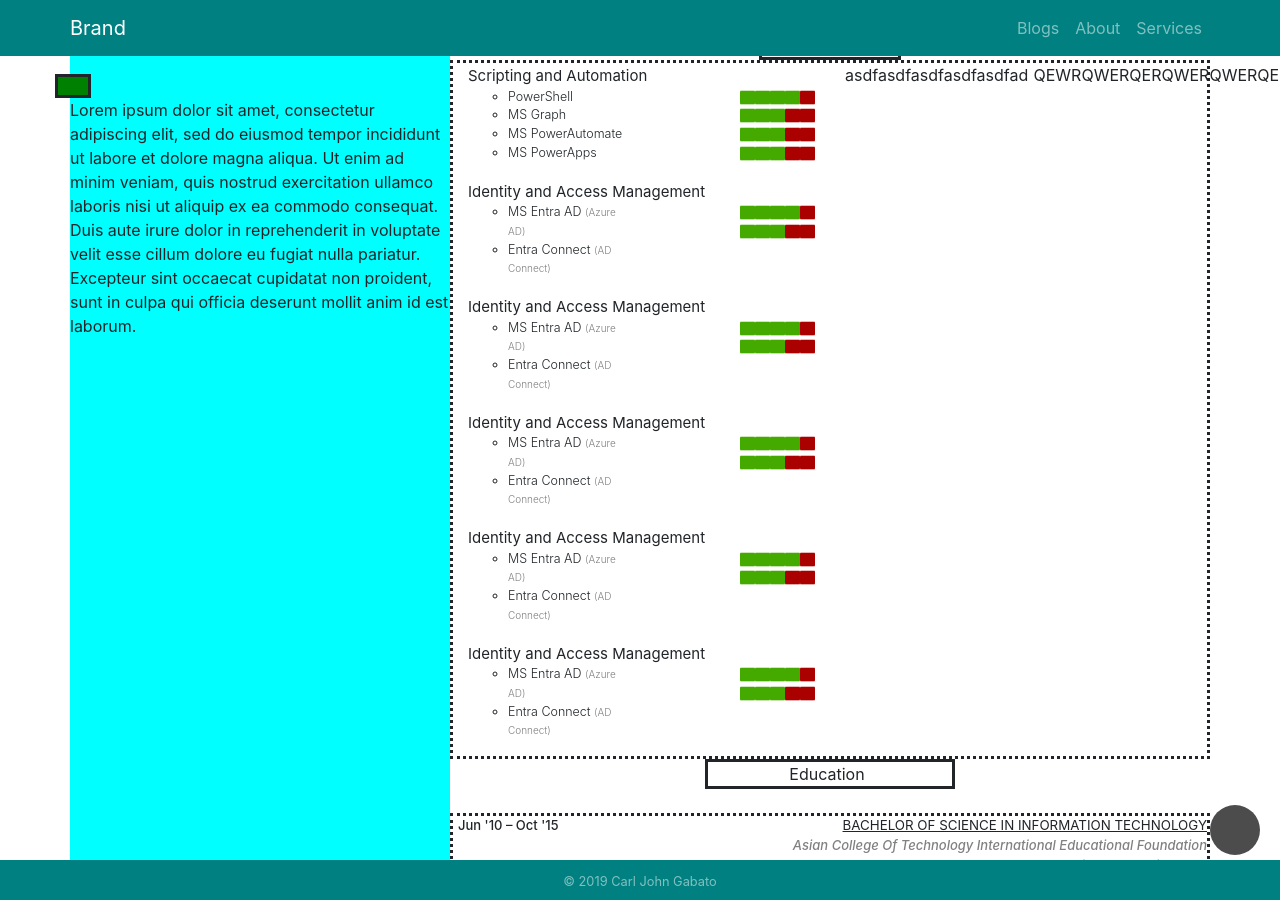
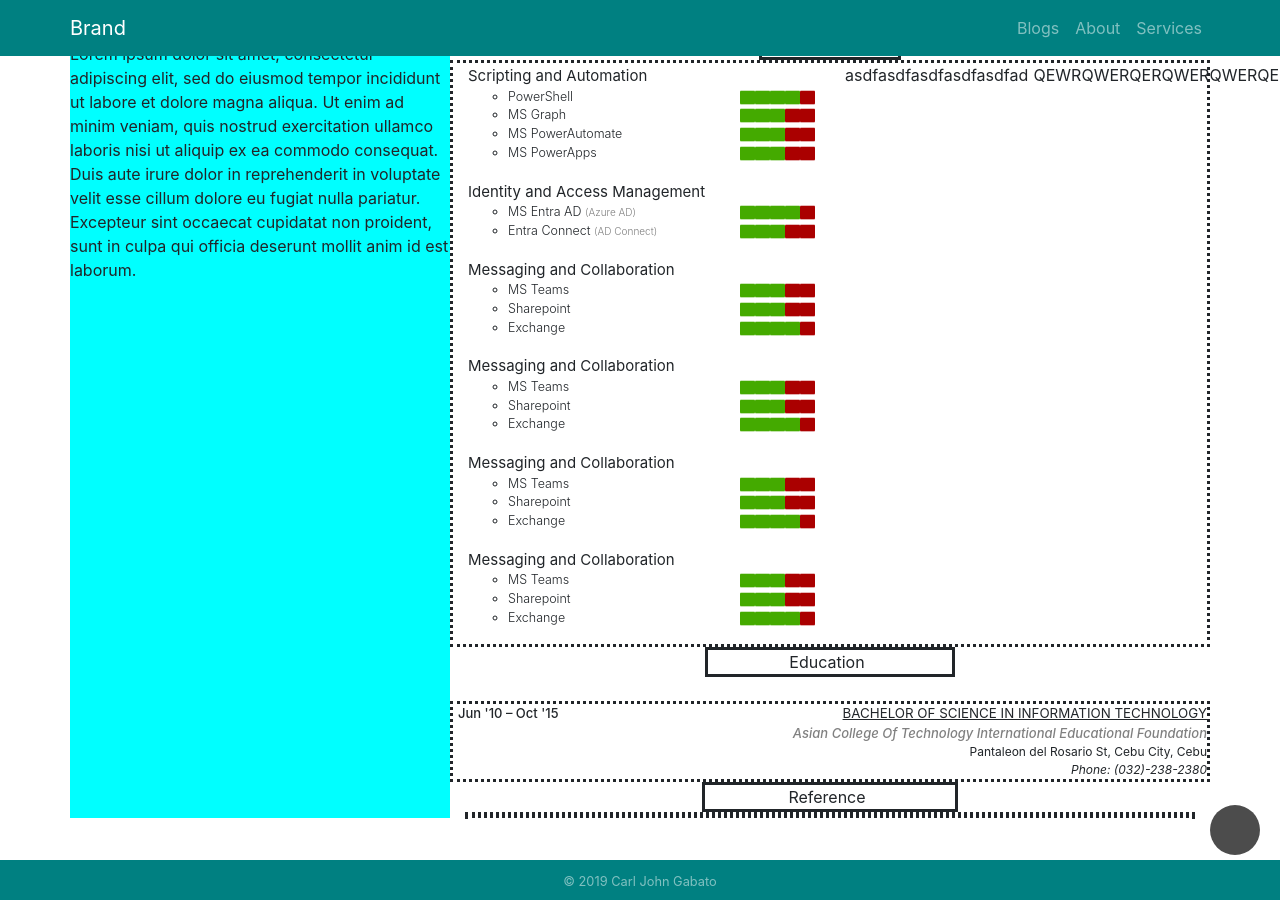
Before and after one commit to carljohngabato/aboutme, a Jekyll site: the page built from blogs.html, in a window 1280 px wide and 900 px high, scrolled down 1729 px. Built offline with Jekyll 4.4.1, drawn with Linux system fonts in a browser that asks for light colours; nearby versions of some CDN libraries.

```diff
--- a/blogs.html
+++ b/blogs.html
@@ -190,7 +190,7 @@
                             <div class="col-lg-12 col-md-12 col-sm-12">
                                 <h8 class="skill-title">Scripting and Automation</h8>
                             </div>
-                            <div class="col-lg-6 col-md-6 col-sm-6" style="width: 65%; height: auto;">
+                            <div class="col-lg-8 col-md-8 col-sm-8" style="width: 65%; height: auto;">
                                 <ul class="skills-list">
                                     <li class="skill-svc">PowerShell</li>
                                     <li class="skill-svc">MS Graph</li>
@@ -198,7 +198,7 @@
                                     <li class="skill-svc">MS PowerApps</li>
                                 </ul>
                             </div>
-                            <div class="col-lg-6 col-md-6 col-sm-6" style="width: 35%; height: auto;">
+                            <div class="col-lg-4 col-md-4 col-sm-4" style="width: 35%; height: auto;">
                                 <!--Scriting and automation-->
                                 <ul class="expertise">
                                 <li class="skill-svc">
@@ -245,7 +245,7 @@
                             <div class="col-lg-12 col-md-12 col-sm-12">
                                 <h8 class="skill-title">Identity and Access Management</h8>
                             </div>
-                            <div class="col-lg-6 col-md-6 col-sm-6" style="width: 65%; height: auto;">
+                            <div class="col-lg-8 col-md-8 col-sm-8" style="width: 65%; height: auto;">
                                 <ul class="skills-list">
                                     <li class="skill-svc">MS Entra AD
                                         <span class="skills-desc">(Azure AD)</span></li>
@@ -253,7 +253,7 @@
                                         <span class="skills-desc">(AD Connect)</span></li>
                                 </ul>
                             </div>
-                            <div class="col-lg-6 col-md-6 col-sm-6" style="width: 35%; height: auto;">
+                            <div class="col-lg-4 col-md-4 col-sm-4" style="width: 35%; height: auto;">
                                 <!-- #region IAM-->
                                 <ul class="expertise">
                                     <li class="skill-svc">
@@ -280,23 +280,22 @@
                         </div>
                         <div class="row">
                             <div class="col-lg-12 col-md-12 col-sm-12">
-                                <h8 class="skill-title">Identity and Access Management</h8>
+                                <h8 class="skill-title">Messaging and Collaboration</h8>
                             </div>
-                            <div class="col-lg-6 col-md-6 col-sm-6" style="width: 65%; height: auto;">
+                            <div class="col-lg-8 col-md-8 col-sm-8" style="width: 65%; height: auto;">
                                 <ul class="skills-list">
-                                    <li class="skill-svc">MS Entra AD
-                                        <span class="skills-desc">(Azure AD)</span></li>
-                                    <li class="skill-svc">Entra Connect
-                                        <span class="skills-desc">(AD Connect)</span></li>
+                                    <li class="skill-svc">MS Teams</li>
+                                    <li class="skill-svc">Sharepoint</li>
+                                    <li class="skill-svc">Exchange</li>
                                 </ul>
                             </div>
-                            <div class="col-lg-6 col-md-6 col-sm-6" style="width: 35%; height: auto;">
-                                <!-- #region IAM-->
+                            <div class="col-lg-4 col-md-4 col-sm-4" style="width: 35%; height: auto;">
+                                <!--MNC-->
                                 <ul class="expertise">
                                     <li class="skill-svc">
                                         <div class="d-flex flex-row-reverse">
                                         <div class="p2"><img class="red-bar" src="{{'/assets/images/red.png'}}" /></div>
-                                        <div class="p2"><img class="green-bar" src="{{'/assets/images/green.png'}}" /></div>
+                                        <div class="p2"><img class="red-bar" src="{{'/assets/images/red.png'}}" /></div>
                                         <div class="p2"><img class="green-bar" src="{{'/assets/images/green.png'}}" /></div>
                                         <div class="p2"><img class="green-bar" src="{{'/assets/images/green.png'}}" /></div>
                                         <div class="p2"><img class="green-bar" src="{{'/assets/images/green.png'}}" /></div>
@@ -311,29 +310,37 @@
                                         <div class="p2"><img class="green-bar" src="{{'/assets/images/green.png'}}" /></div>
                                         </div>
                                     </li>
+                                    <li class="skill-svc">
+                                        <div class="d-flex flex-row-reverse">
+                                        <div class="p2"><img class="red-bar" src="{{'/assets/images/red.png'}}" /></div>
+                                        <div class="p2"><img class="green-bar" src="{{'/assets/images/green.png'}}" /></div>
+                                        <div class="p2"><img class="green-bar" src="{{'/assets/images/green.png'}}" /></div>
+                                        <div class="p2"><img class="green-bar" src="{{'/assets/images/green.png'}}" /></div>
+                                        <div class="p2"><img class="green-bar" src="{{'/assets/images/green.png'}}" /></div>
+                                        </div>
+                                    </li>
                                 </ul>
-                                <!--END IAM-->
+                                <!--END MNC-->
                             </div>
                         </div>
                         <div class="row">
                             <div class="col-lg-12 col-md-12 col-sm-12">
-                                <h8 class="skill-title">Identity and Access Management</h8>
+                                <h8 class="skill-title">Messaging and Collaboration</h8>
                             </div>
-                            <div class="col-lg-6 col-md-6 col-sm-6" style="width: 65%; height: auto;">
+                            <div class="col-lg-8 col-md-8 col-sm-8" style="width: 65%; height: auto;">
                                 <ul class="skills-list">
-                                    <li class="skill-svc">MS Entra AD
-                                        <span class="skills-desc">(Azure AD)</span></li>
-                                    <li class="skill-svc">Entra Connect
-                                        <span class="skills-desc">(AD Connect)</span></li>
+                                    <li class="skill-svc">MS Teams</li>
+                                    <li class="skill-svc">Sharepoint</li>
+                                    <li class="skill-svc">Exchange</li>
                                 </ul>
                             </div>
-                            <div class="col-lg-6 col-md-6 col-sm-6" style="width: 35%; height: auto;">
-                                <!-- #region IAM-->
+                            <div class="col-lg-4 col-md-4 col-sm-4" style="width: 35%; height: auto;">
+                                <!--MNC-->
                                 <ul class="expertise">
                                     <li class="skill-svc">
                                         <div class="d-flex flex-row-reverse">
                                         <div class="p2"><img class="red-bar" src="{{'/assets/images/red.png'}}" /></div>
-                                        <div class="p2"><img class="green-bar" src="{{'/assets/images/green.png'}}" /></div>
+                                        <div class="p2"><img class="red-bar" src="{{'/assets/images/red.png'}}" /></div>
                                         <div class="p2"><img class="green-bar" src="{{'/assets/images/green.png'}}" /></div>
                                         <div class="p2"><img class="green-bar" src="{{'/assets/images/green.png'}}" /></div>
                                         <div class="p2"><img class="green-bar" src="{{'/assets/images/green.png'}}" /></div>
@@ -348,29 +355,37 @@
                                         <div class="p2"><img class="green-bar" src="{{'/assets/images/green.png'}}" /></div>
                                         </div>
                                     </li>
+                                    <li class="skill-svc">
+                                        <div class="d-flex flex-row-reverse">
+                                        <div class="p2"><img class="red-bar" src="{{'/assets/images/red.png'}}" /></div>
+                                        <div class="p2"><img class="green-bar" src="{{'/assets/images/green.png'}}" /></div>
+                                        <div class="p2"><img class="green-bar" src="{{'/assets/images/green.png'}}" /></div>
+                                        <div class="p2"><img class="green-bar" src="{{'/assets/images/green.png'}}" /></div>
+                                        <div class="p2"><img class="green-bar" src="{{'/assets/images/green.png'}}" /></div>
+                                        </div>
+                                    </li>
                                 </ul>
-                                <!--END IAM-->
+                                <!--END MNC-->
                             </div>
                         </div>
                         <div class="row">
                             <div class="col-lg-12 col-md-12 col-sm-12">
-                                <h8 class="skill-title">Identity and Access Management</h8>
+                                <h8 class="skill-title">Messaging and Collaboration</h8>
                             </div>
-                            <div class="col-lg-6 col-md-6 col-sm-6" style="width: 65%; height: auto;">
+                            <div class="col-lg-8 col-md-8 col-sm-8" style="width: 65%; height: auto;">
                                 <ul class="skills-list">
-                                    <li class="skill-svc">MS Entra AD
-                                        <span class="skills-desc">(Azure AD)</span></li>
-                                    <li class="skill-svc">Entra Connect
-                                        <span class="skills-desc">(AD Connect)</span></li>
+                                    <li class="skill-svc">MS Teams</li>
+                                    <li class="skill-svc">Sharepoint</li>
+                                    <li class="skill-svc">Exchange</li>
                                 </ul>
                             </div>
-                            <div class="col-lg-6 col-md-6 col-sm-6" style="width: 35%; height: auto;">
-                                <!-- #region IAM-->
+                            <div class="col-lg-4 col-md-4 col-sm-4" style="width: 35%; height: auto;">
+                                <!--MNC-->
                                 <ul class="expertise">
                                     <li class="skill-svc">
                                         <div class="d-flex flex-row-reverse">
                                         <div class="p2"><img class="red-bar" src="{{'/assets/images/red.png'}}" /></div>
-                                        <div class="p2"><img class="green-bar" src="{{'/assets/images/green.png'}}" /></div>
+                                        <div class="p2"><img class="red-bar" src="{{'/assets/images/red.png'}}" /></div>
                                         <div class="p2"><img class="green-bar" src="{{'/assets/images/green.png'}}" /></div>
                                         <div class="p2"><img class="green-bar" src="{{'/assets/images/green.png'}}" /></div>
                                         <div class="p2"><img class="green-bar" src="{{'/assets/images/green.png'}}" /></div>
@@ -385,29 +400,37 @@
                                         <div class="p2"><img class="green-bar" src="{{'/assets/images/green.png'}}" /></div>
                                         </div>
                                     </li>
+                                    <li class="skill-svc">
+                                        <div class="d-flex flex-row-reverse">
+                                        <div class="p2"><img class="red-bar" src="{{'/assets/images/red.png'}}" /></div>
+                                        <div class="p2"><img class="green-bar" src="{{'/assets/images/green.png'}}" /></div>
+                                        <div class="p2"><img class="green-bar" src="{{'/assets/images/green.png'}}" /></div>
+                                        <div class="p2"><img class="green-bar" src="{{'/assets/images/green.png'}}" /></div>
+                                        <div class="p2"><img class="green-bar" src="{{'/assets/images/green.png'}}" /></div>
+                                        </div>
+                                    </li>
                                 </ul>
-                                <!--END IAM-->
+                                <!--END MNC-->
                             </div>
                         </div>
                         <div class="row">
                             <div class="col-lg-12 col-md-12 col-sm-12">
-                                <h8 class="skill-title">Identity and Access Management</h8>
+                                <h8 class="skill-title">Messaging and Collaboration</h8>
                             </div>
-                            <div class="col-lg-6 col-md-6 col-sm-6" style="width: 65%; height: auto;">
+                            <div class="col-lg-8 col-md-8 col-sm-8" style="width: 65%; height: auto;">
                                 <ul class="skills-list">
-                                    <li class="skill-svc">MS Entra AD
-                                        <span class="skills-desc">(Azure AD)</span></li>
-                                    <li class="skill-svc">Entra Connect
-                                        <span class="skills-desc">(AD Connect)</span></li>
+                                    <li class="skill-svc">MS Teams</li>
+                                    <li class="skill-svc">Sharepoint</li>
+                                    <li class="skill-svc">Exchange</li>
                                 </ul>
                             </div>
-                            <div class="col-lg-6 col-md-6 col-sm-6" style="width: 35%; height: auto;">
-                                <!-- #region IAM-->
+                            <div class="col-lg-4 col-md-4 col-sm-4" style="width: 35%; height: auto;">
+                                <!--MNC-->
                                 <ul class="expertise">
                                     <li class="skill-svc">
                                         <div class="d-flex flex-row-reverse">
                                         <div class="p2"><img class="red-bar" src="{{'/assets/images/red.png'}}" /></div>
-                                        <div class="p2"><img class="green-bar" src="{{'/assets/images/green.png'}}" /></div>
+                                        <div class="p2"><img class="red-bar" src="{{'/assets/images/red.png'}}" /></div>
                                         <div class="p2"><img class="green-bar" src="{{'/assets/images/green.png'}}" /></div>
                                         <div class="p2"><img class="green-bar" src="{{'/assets/images/green.png'}}" /></div>
                                         <div class="p2"><img class="green-bar" src="{{'/assets/images/green.png'}}" /></div>
@@ -422,8 +445,17 @@
                                         <div class="p2"><img class="green-bar" src="{{'/assets/images/green.png'}}" /></div>
                                         </div>
                                     </li>
+                                    <li class="skill-svc">
+                                        <div class="d-flex flex-row-reverse">
+                                        <div class="p2"><img class="red-bar" src="{{'/assets/images/red.png'}}" /></div>
+                                        <div class="p2"><img class="green-bar" src="{{'/assets/images/green.png'}}" /></div>
+                                        <div class="p2"><img class="green-bar" src="{{'/assets/images/green.png'}}" /></div>
+                                        <div class="p2"><img class="green-bar" src="{{'/assets/images/green.png'}}" /></div>
+                                        <div class="p2"><img class="green-bar" src="{{'/assets/images/green.png'}}" /></div>
+                                        </div>
+                                    </li>
                                 </ul>
-                                <!--END IAM-->
+                                <!--END MNC-->
                             </div>
                         </div>
                     </div>
```
